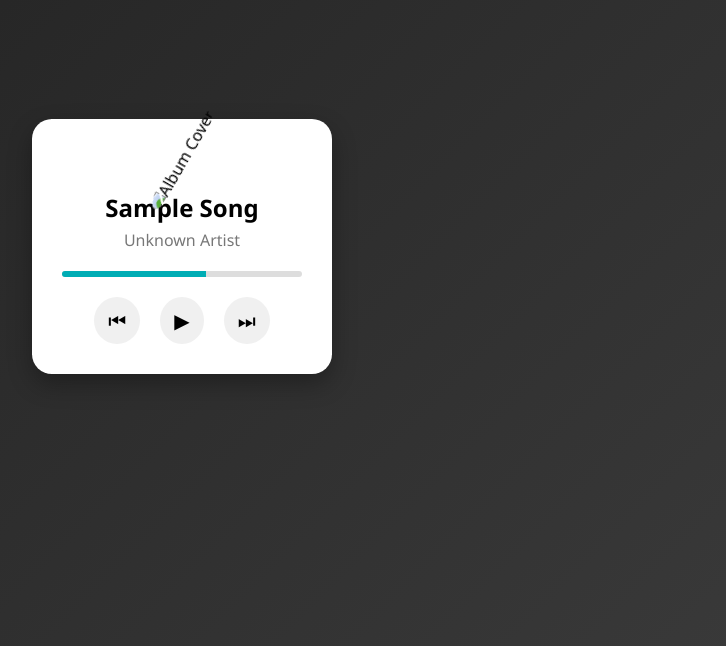
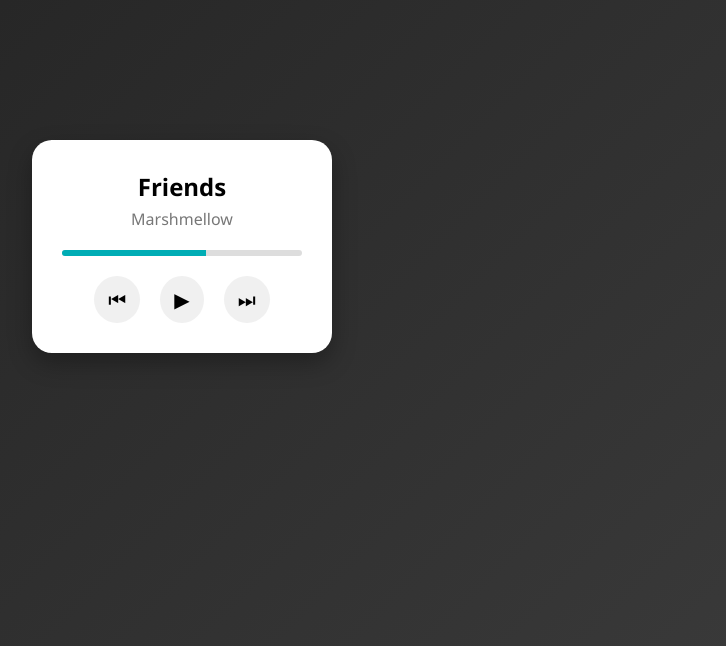
Before and after one commit to Akshara1686/Music-player-html, a plain HTML site: page index.html in a window 1280 px wide. Shown: the part 154-800 px from the top of the page, without its empty margins (458-1184 px from the left). Drawn offline with Linux system fonts and the light colour scheme.

Commit message:
second commit

```diff
--- a/index.html
+++ b/index.html
@@ -108,10 +108,10 @@
 <body>
 
 <div class="player">
-    <img src="album.jpg" alt="Album Cover" class="cover">
 
-    <h2>Sample Song</h2>
-    <p class="artist">Unknown Artist</p>
+
+    <h2>Friends</h2>
+    <p class="artist">Marshmellow</p>
 
     <!-- Progress Bar -->
     <div class="progress">
```
